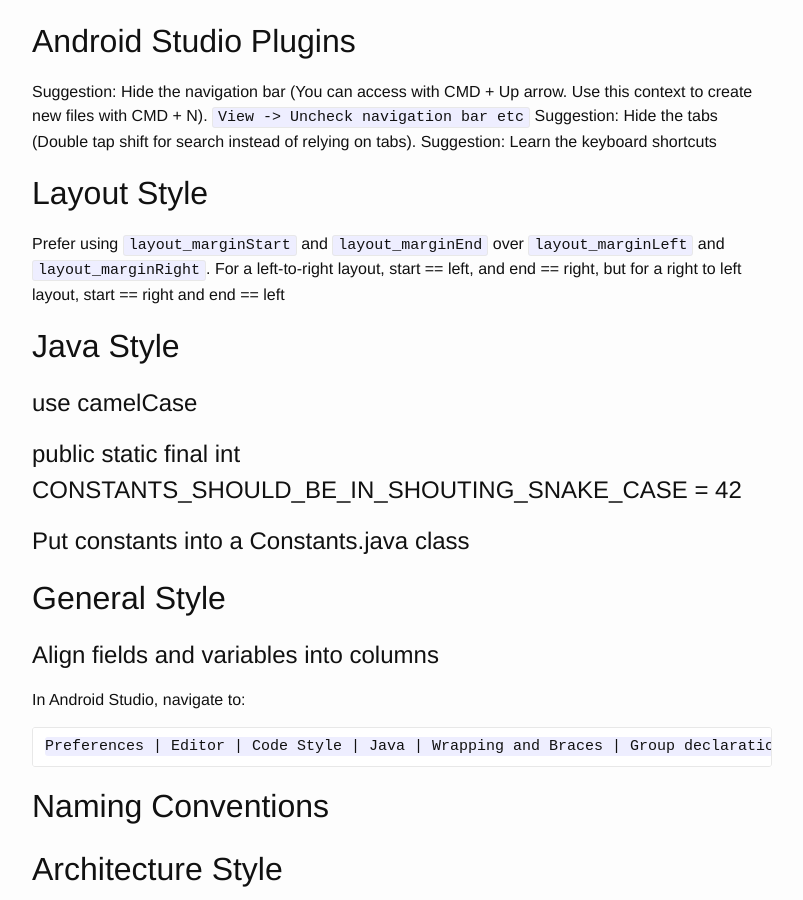
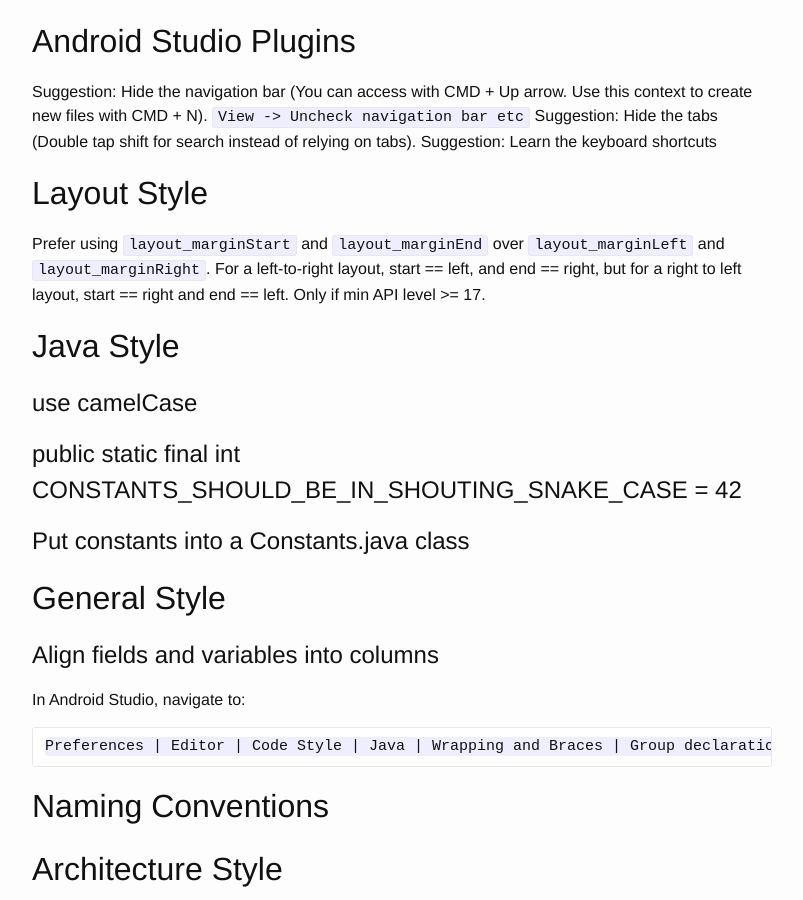
Before and after one commit to eliasbagley/eliasbagley.github.io, a Jekyll site: the page built from _posts/2015-10-27-android-style-guide.markdown, in a window 1280 px wide and 900 px high, scrolled down 348 px. Shown: the whole window, without its empty margins (238-1041 px from the left). Built offline with Jekyll 4.4.1, drawn with Linux system fonts in a browser that asks for light colours; Markdown is read by kramdown in place of the engine named in the settings; comment, search, counter and statistics services are not loaded.

Commit message:
Update Android style guide

```diff
--- a/_posts/2015-10-27-android-style-guide.markdown
+++ b/_posts/2015-10-27-android-style-guide.markdown
@@ -20,7 +20,7 @@ Suggestion: Learn the keyboard shortcuts
 
 ## Layout Style
 
-Prefer using `layout_marginStart` and `layout_marginEnd` over `layout_marginLeft` and `layout_marginRight`. For a left-to-right layout, start == left, and end == right, but for a right to left layout, start == right and end == left
+Prefer using `layout_marginStart` and `layout_marginEnd` over `layout_marginLeft` and `layout_marginRight`. For a left-to-right layout, start == left, and end == right, but for a right to left layout, start == right and end == left. Only if min API level >= 17.
 
 
 ## Java Style
```
